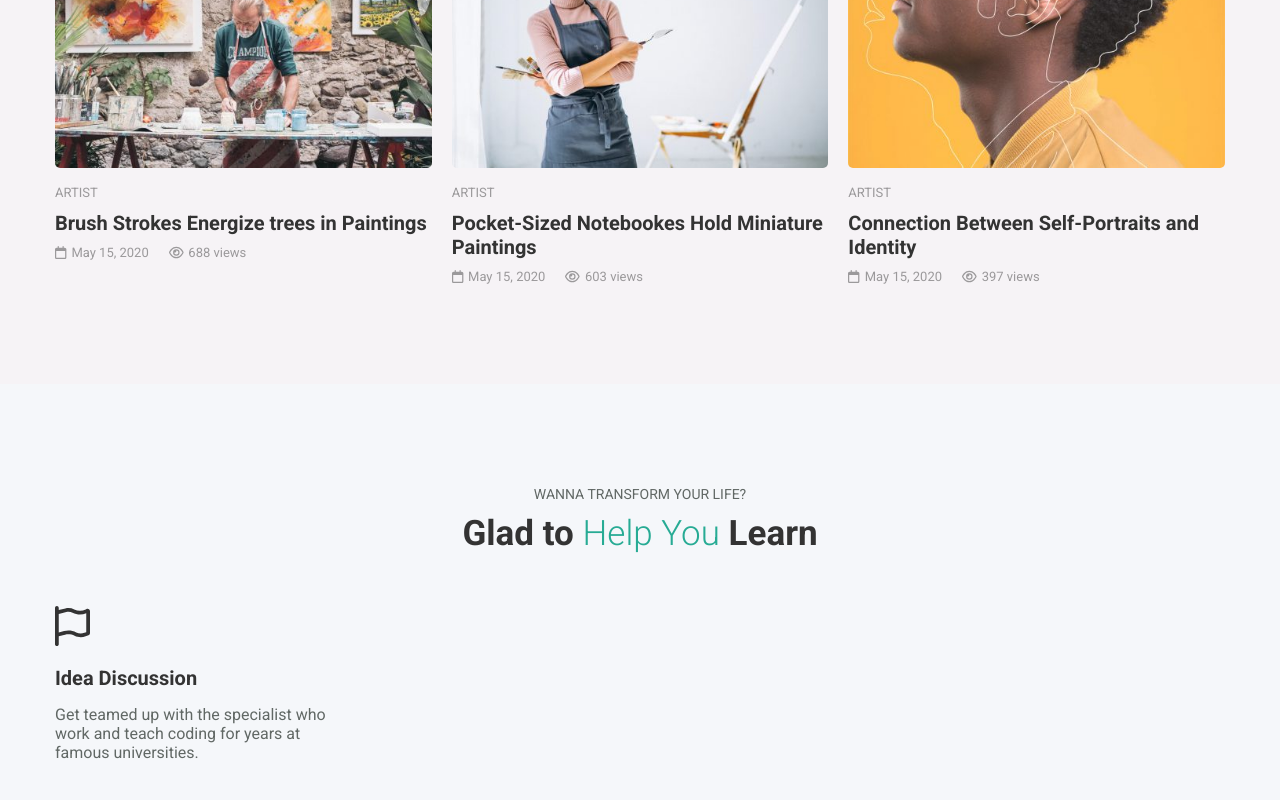
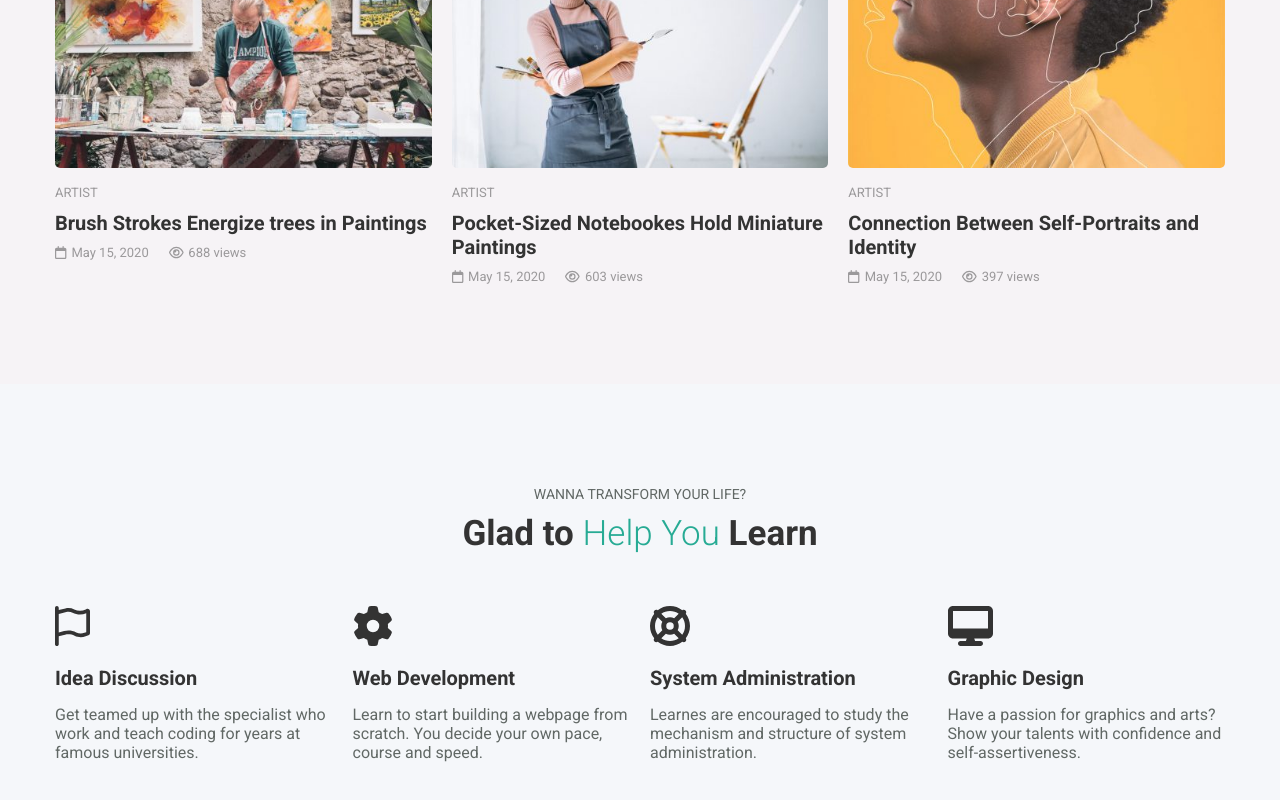
Before and after one commit to Pierfran992/proj-html-vuejs, a Vue app: page / in a window 1280 px wide. Shown: the part 4161-4961 px from the top of the page. Built offline with nearby package versions, Linux system fonts and the light colour scheme.

Commit message:
Completato lo svillupo delle card della SectionHelp;

```diff
--- a/src/components/SectionHelp.vue
+++ b/src/components/SectionHelp.vue
@@ -27,6 +27,49 @@ export default {
                         <p>
                             Get teamed up with the specialist who work and teach coding for years at famous
                             universities.
+                        </p>
+                    </div>
+                </div>
+
+                <div class="card">
+                    <!-- icona della card -->
+                    <div class="slot_icon">
+                        <font-awesome-icon icon="fa-solid fa-gear" />
+                    </div>
+                    <!-- testo della card -->
+                    <div class="slot_text">
+                        <h5>Web Development</h5>
+                        <p>
+                            Learn to start building a webpage from scratch. You decide your own pace, course and speed.
+                        </p>
+                    </div>
+                </div>
+
+                <div class="card">
+                    <!-- icona della card -->
+                    <div class="slot_icon">
+                        <font-awesome-icon icon="fa-solid fa-life-ring" />
+                    </div>
+                    <!-- testo della card -->
+                    <div class="slot_text">
+                        <h5>System Administration</h5>
+                        <p>
+                            Learnes are encouraged to study the mechanism and structure of system administration.
+                        </p>
+                    </div>
+                </div>
+
+                <div class="card">
+                    <!-- icona della card -->
+                    <div class="slot_icon">
+                        <font-awesome-icon icon="fa-solid fa-desktop" />
+                    </div>
+                    <!-- testo della card -->
+                    <div class="slot_text">
+                        <h5>Graphic Design</h5>
+                        <p>
+                            Have a passion for graphics and arts? Show your talents with confidence and
+                            self-assertiveness.
                         </p>
                     </div>
                 </div>
--- a/src/main.js
+++ b/src/main.js
@@ -23,6 +23,10 @@ import { faArrowRight } from '@fortawesome/free-solid-svg-icons'
 import { faCalendar } from '@fortawesome/free-regular-svg-icons'
 import { faEye } from '@fortawesome/free-regular-svg-icons'
 import { faFlag } from '@fortawesome/free-regular-svg-icons'
+import { faGear } from '@fortawesome/free-solid-svg-icons'
+import { faDesktop } from '@fortawesome/free-solid-svg-icons'
+
+
 
 
 
@@ -32,7 +36,7 @@ import { faFlag } from '@fortawesome/free-regular-svg-icons'
 
 
 /* add icons to the library */
-library.add(faUserSecret, faAngleDown, faCartShopping, faCircleUser, faMagnifyingGlass, faRulerCombined, faBook, faLifeRing, faCheck, faFileLines, faUser, faArrowRight, faCalendar, faEye, faFlag);
+library.add(faUserSecret, faAngleDown, faCartShopping, faCircleUser, faMagnifyingGlass, faRulerCombined, faBook, faLifeRing, faCheck, faFileLines, faUser, faArrowRight, faCalendar, faEye, faFlag, faGear, faDesktop);
 
 createApp(App)
     .component('font-awesome-icon', FontAwesomeIcon)
```
